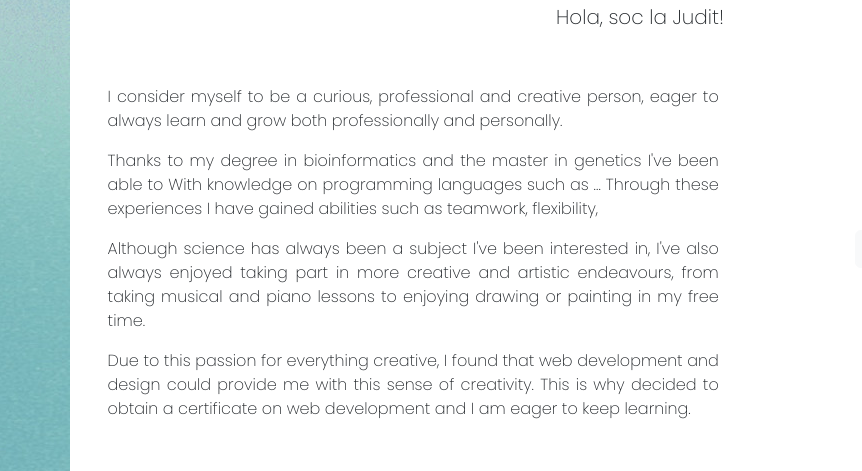
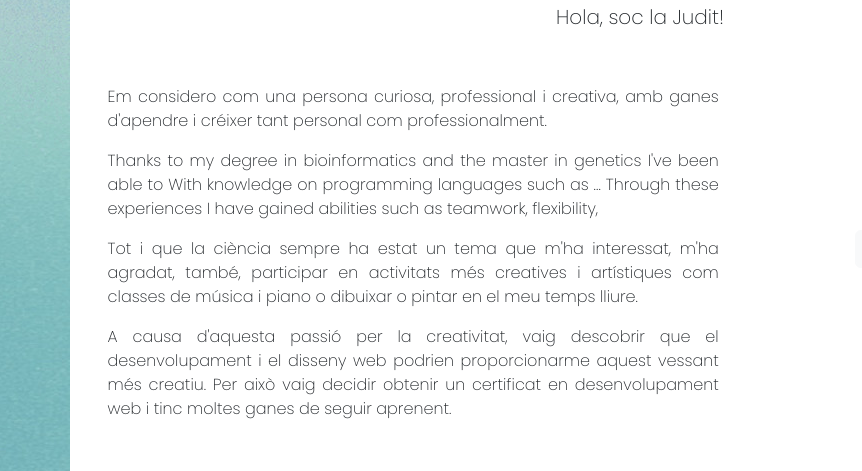
Before and after one commit to Judit-Camps/web_judit, a plain HTML site: page ca/index.html in a window 1280 px wide. Shown: the part 1007-1478 px from the top of the page, 0-862 px from the left. Drawn offline with nearby package versions, Linux system fonts and the light colour scheme.

Commit message:
changes in catalan file - descripció

```diff
--- a/ca/index.html
+++ b/ca/index.html
@@ -60,21 +60,21 @@
                 <div class="container">
                     <div class="row">
                         <div class="col-lg-7 description">
-                            <p>I consider myself to be a curious, professional and creative person, eager to always
-                                learn and grow both professionally and personally.
+                            <p> Em considero com una persona curiosa, professional i creativa, amb ganes d'apendre i
+                                créixer tant personal com professionalment.
                             </p>
                             <p>Thanks to my degree in bioinformatics and the master in genetics I've been able to
                                 With knowledge on programming languages such as ...
                                 Through these experiences I have gained abilities such as teamwork, flexibility,
                             </p>
                             <p>
-                                Although science has always been a subject I've been interested in, I've also
-                                always enjoyed taking part in more creative and artistic endeavours, from taking musical
-                                and piano lessons to enjoying drawing or painting in my free time.
+                                Tot i que la ciència sempre ha estat un tema que m'ha interessat, m'ha agradat, també,
+                                participar en activitats més creatives i artístiques com classes de música i piano o
+                                dibuixar o pintar en el meu temps lliure.
                             </p>
-                            <p>Due to this passion for everything creative, I found that web development and design
-                                could provide me with this sense of creativity. This is why decided to obtain a
-                                certificate on web development and I am eager to keep learning.
+                            <p>A causa d'aquesta passió per la creativitat, vaig descobrir que el desenvolupament i el
+                                disseny web podrien proporcionarme aquest vessant més creatiu. Per això vaig decidir
+                                obtenir un certificat en desenvolupament web i tinc moltes ganes de seguir aprenent.
                             </p>
                         </div>
                         <div class="col">
@@ -139,7 +139,8 @@
                     <div class="timeline-dot"></div>
                     <div class="timeline-date">2021 - 2022</div>
                     <div class="timeline-content">
-                        <a href="https://www.uab.cat/web/estudiar/l-oferta-de-masters-oficials/informacio-general-1096480139517.html?param1=1345648395418">
+                        <a
+                            href="https://www.uab.cat/web/estudiar/l-oferta-de-masters-oficials/informacio-general-1096480139517.html?param1=1345648395418">
                             <h5 class="hover-underline">Master's degree in Advanced Genetics</h5>
                         </a>
                         <p class="sub">Universitat Autònoma de Barcelona (UAB)</p>
@@ -153,7 +154,8 @@
                         <a href="https://www.guttmann.com/ca">
                             <h5 class="hover-underline">Pràctiques del grau a l'Institut Guttmann</h5>
                         </a>
-                        <p>Participated in the <a href="https://bbhi.cat/ca/">Barcelona Brain Health Initiative</a> project. </p>
+                        <p>Participated in the <a href="https://bbhi.cat/ca/">Barcelona Brain Health Initiative</a>
+                            project. </p>
                     </div>
                 </div>
                 <div class="timeline-item">
```
